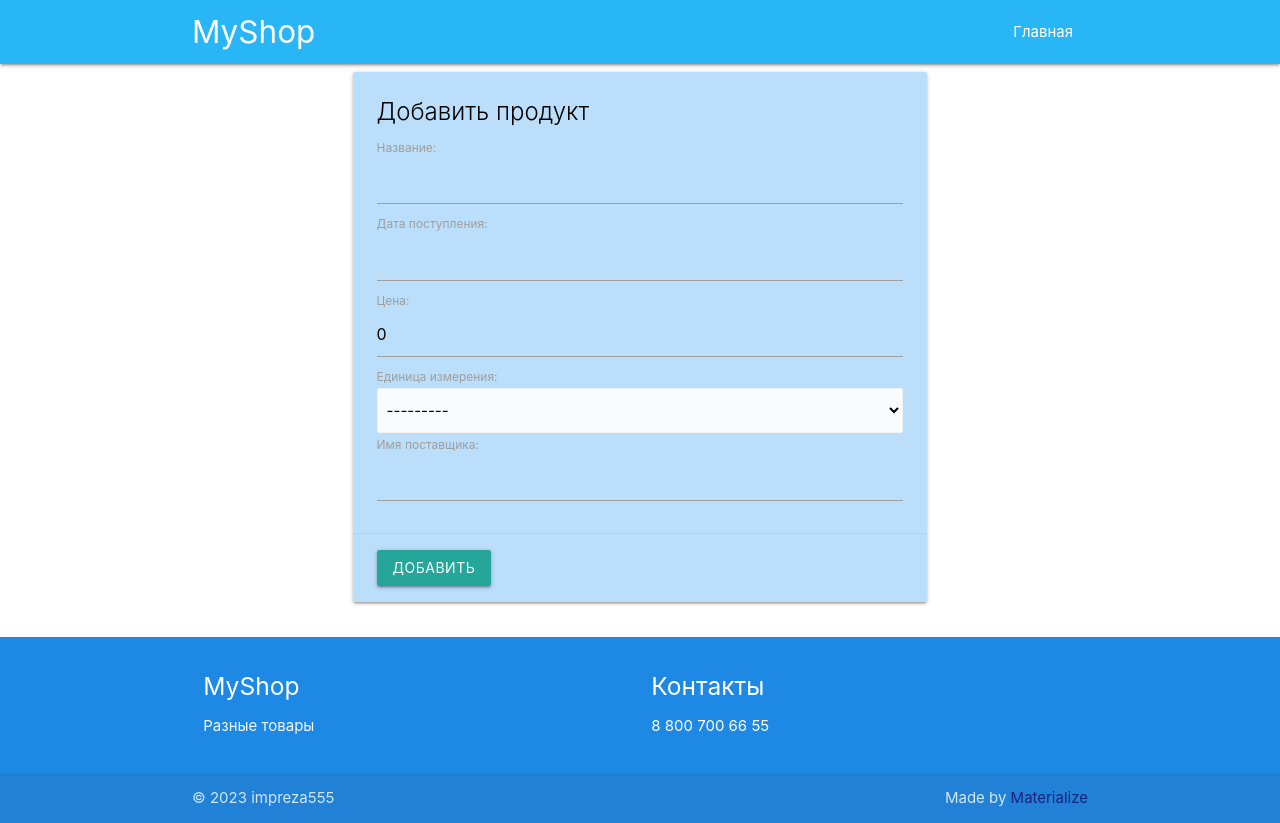
After one commit to impreza555/Preparing-for-a-Python-Developer-Interview, a Django app: page /add/ in a window 1280 px wide. The commit adds this page. Run offline with Django 4.2, Linux system fonts and the light colour scheme.

Commit message:
д.з. 4

```diff
--- a/django_project/myshop/products/forms.py
+++ b/django_project/myshop/products/forms.py
@@ -1,4 +1,4 @@
-from django.forms import ModelForm
+from django.forms import ModelForm, Select
 
 from products.models import Product
 
@@ -7,9 +7,6 @@ class ProductForm(ModelForm):
     class Meta:
         model = Product
         fields = '__all__'
-
-    # def __init__(self, *args, **kwargs):
-    #     super(ProductForm, self).__init__(*args, **kwargs)
-    #     for field_name, field in self.fields.items():
-    #         field.widget.attrs['class'] = 'form-control'
-    #         field.help_text = ''
+        widgets = {
+            'measure_unit': Select(attrs={'class': 'browser-default'}),
+        }
--- a/django_project/myshop/products/models.py
+++ b/django_project/myshop/products/models.py
@@ -1,13 +1,14 @@
 from django.db import models
+
+MEASURE_UNIT_CHOICES = [
+    ('шт.', 'штук'),
+    ('кг.', 'килограмм'),
+    ('лит.', 'литров'),
+]
 
 
 class Product(models.Model):
     """Продукты"""
-    MEASURE_UNIT_CHOICES = [
-        ('шт.', 'штук'),
-        ('кг.', 'килограмм'),
-        ('лит.', 'литров'),
-    ]
 
     name = models.CharField(verbose_name='название', max_length=128)
     date = models.DateField(verbose_name='дата поступления')
--- a/django_project/myshop/products/urls.py
+++ b/django_project/myshop/products/urls.py
@@ -1,7 +1,8 @@
 from django.urls import path
 
-from products.views import ProductModelListView
+from products.views import ProductListView, ProductCreateView
 
 urlpatterns = [
-    path('', ProductModelListView.as_view(), name='index'),
+    path('', ProductListView.as_view(), name='index'),
+    path('add/', ProductCreateView.as_view(), name='add'),
 ]
--- a/django_project/myshop/products/views.py
+++ b/django_project/myshop/products/views.py
@@ -1,11 +1,17 @@
 from django.shortcuts import render
-from django.views.generic import ListView, FormView
+from django.urls import reverse_lazy
+from django.views.generic import ListView, CreateView, FormView
 
 from products.forms import ProductForm
 from products.models import Product
 
 
-class ProductModelListView(ListView, FormView):
-    form_class = ProductForm
+class ProductListView(ListView):
     template_name = 'index.html'
     queryset = Product.objects.all()
+
+
+class ProductCreateView(CreateView, FormView):
+    template_name = 'form.html'
+    success_url = reverse_lazy('index')
+    form_class = ProductForm
--- a/django_project/myshop/templates/base.html
+++ b/django_project/myshop/templates/base.html
@@ -1,13 +1,65 @@
+{% load static %}
 <!DOCTYPE html>
-<html lang="en">
+<html lang="UTF-8">
 <head>
-    <meta charset="UTF-8">
-    {% load static %}
-    <link rel="shortcut icon" type="image/png" href="{% static 'favicon.ico' %}" />
-    <title>Магазин товаров</title>
+    <meta http-equiv="Content-Type" content="text/html; charset=UTF-8"/>
+    <meta name="viewport" content="width=device-width, initial-scale=1, maximum-scale=1.0"/>
+    <link rel="shortcut icon" type="image/png" href="{% static 'favicon.ico' %}"/>
+    <title>MyShop</title>
+
+    <!-- CSS  -->
+    <link href="https://fonts.googleapis.com/icon?family=Material+Icons" rel="stylesheet">
+    <link href="{% static 'css/materialize.css' %}" type="text/css" rel="stylesheet" media="screen,projection"/>
+    <link href="{% static 'css/style.css' %}" type="text/css" rel="stylesheet" media="screen,projection"/>
 </head>
 <body>
-    <div>
+<header>
+    <nav class="light-blue lighten-1" role="navigation">
+        <div class="nav-wrapper container"><a id="logo-container" href="{% url 'index' %}" class="brand-logo">MyShop</a>
+            <ul class="right hide-on-med-and-down">
+                <li><a href="{% url 'index' %}">Главная</a></li>
+            </ul>
+
+            <ul id="nav-mobile" class="sidenav">
+                <li><a href="{% url 'index' %}">Главная</a></li>
+            </ul>
+            <a href="#" data-target="nav-mobile" class="sidenav-trigger"><i class="material-icons">menu</i></a>
+        </div>
+    </nav>
+</header>
+<main>
+    <div class="container">
+        {% block content %}
+        {% endblock %}
     </div>
+</main>
+<footer class="page-footer blue darken-1">
+    <div class="container">
+        <div class="row">
+            <div class="col l6">
+                <h5 class="white-text">MyShop</h5>
+                <p class="grey-text text-lighten-4">Разные товары</p>
+            </div>
+            <div class="col l6">
+                <h5 class="white-text">Контакты</h5>
+                <ul>
+                    <li><a class="white-text" href="#!">8 800 700 66 55</a></li>
+                </ul>
+            </div>
+        </div>
+    </div>
+    <div class="footer-copyright">
+        <p class="container">
+            © 2023 impreza555
+            <span class="right">
+                Made by
+                <a class="indigo-text text-darken-4" href="https://materializecss.com">Materialize</a>
+            </span>
+    </div>
+</footer>
+<!--  Scripts-->
+<script src="https://code.jquery.com/jquery-3.6.4.min.js"></script>
+<script src="{% static 'js/materialize.js' %}"></script>
+<script src="{% static 'js/init.js' %}"></script>
 </body>
 </html>
--- /dev/null
+++ b/django_project/myshop/templates/form.html
@@ -0,0 +1,20 @@
+{% extends 'base.html' %}
+{% load static %}
+{% block content %}
+    <form action="{% url 'add' %}" method="POST" enctype="multipart/form-data">
+        {% csrf_token %}
+        <div class="row">
+            <div class="col s8 push-s2">
+                <div class="card blue lighten-4">
+                    <div class="card-content">
+                        <span class="card-title black-text">Добавить продукт</span>
+                        <div>{{ form }}</div>
+                    </div>
+                    <div class="card-action">
+                        <button class="btn waves-effect waves-light" type="submit" name="action">Добавить</button>
+                    </div>
+                </div>
+            </div>
+        </div>
+    </form>
+{% endblock %}
```
Also changed, not shown: django_project/myshop/templates/index.html (added, +27 -0 lines).
